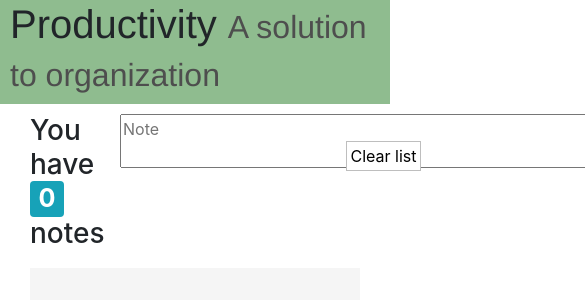
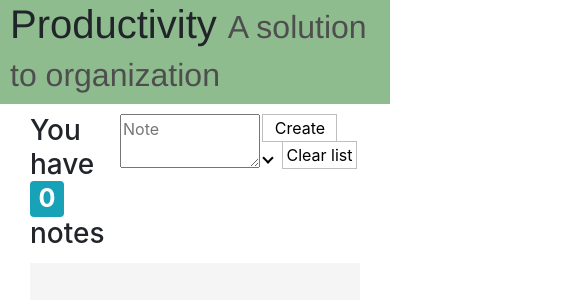
Before and after one commit to irfan-f/productivity-app, a React (Create React App) app: page / in a window 390 px wide. Shown: the top 300 px of the page, 585 px wide, since content can reach past the window. Built offline with nearby package versions, Linux system fonts and the light colour scheme.

Commit message:
Responsive page to fit smaller screens

```diff
--- a/src/components/Notes.js
+++ b/src/components/Notes.js
@@ -78,10 +78,10 @@ class Notes extends Component {
           <div className='col-3'>
             <h3>You have <span className='badge badge-info'><big>{this.state.count}</big></span> notes</h3>
           </div>
-          <div className='col-8'>
+          <div className='col-7'>
             <CreateNote append={this.appendNote} keyProp={this.state.count}></CreateNote>
           </div>
-          <div className='col-1'>
+          <div className='col-2'>
             <span className='float-right'><button type='button' id='clearButton' onClick={this.clearList}>Clear list</button></span>
           </div>
         </div>
--- a/src/components/stylesheets/Layout.css
+++ b/src/components/stylesheets/Layout.css
@@ -35,28 +35,6 @@
   transition-duration: .65s;
   -webkit-transition-timing-function: ease-in-out;
   transition-timing-function: ease-in-out;
-}
-
-.colors {
-  border: 1px black solid;
-  margin-left: 1px;
-  display: inline-block;
-  width: 250px;
-  height: 29px;
-  margin: 2px;
-}
-.colors label {
-  padding-left: 3px;
-  padding-right: 11px;
-}
-
-.colors select {
-  width: 190px;
-  margin-top: 2px;
-}
-
-.colors select:focus {
-  outline: none;
 }
 
 /* Note item styles */
@@ -125,22 +103,53 @@
   height: 75vh;
   overflow-y: auto;
   background-color: whitesmoke;
-  margin-top: 10px;
+  margin-top: 5px;
 }
 
 /* Element styles */
 
 /* Input */
 #create {
-  width: 500px;
+  width: 36vw;
 }
 input {
-  width: 250px;
+  width: 18vw;
 }
 input#dateTo {
   margin-left: 2px;
 }
 input:focus {
+  outline: none;
+}
+
+.colors {
+  color: grey;
+  border: 1px grey solid;
+  margin-left: 1px;
+  display: inline-block;
+  width: 18vw;
+  height: 29px;
+  margin: 2px;
+}
+@media (min-width: 400px) {
+  @media (max-width: 711px) {
+    .colors select {
+      margin-left: 1vw;
+      width: 45%;
+      margin-top: 2px;
+    }
+  }
+}
+@media (min-width: 711px) {
+  .colors select {
+    margin-left: 1vw;
+    width: 60%;
+    margin-top: 2px;
+  }
+}
+
+
+.colors select:focus {
   outline: none;
 }
 /* Buttons */
@@ -150,14 +159,12 @@ input:focus {
   width: fit-content;
   background-color: inherit;
   border: none;
-  left: 520px;
   position: absolute;
   top: 30px;
 }
 
 #createButton {
   position: absolute;
-  left: 520px;
   top: -2px;
 }
 
@@ -172,7 +179,7 @@ input:focus {
 }
 
 #clearButton {
-  position: absolute;
+  position: relative;
   left: -1px;
   top: 25px;
 }
@@ -189,7 +196,7 @@ button {
   background-color: white; /* Green */
   border: 1px rgb(190, 190, 190) solid;
   color: black;
-  padding: 2px;
+  padding: 1px;
   text-align: center;
   display: inline-block;
   font-size: 16px;
```
